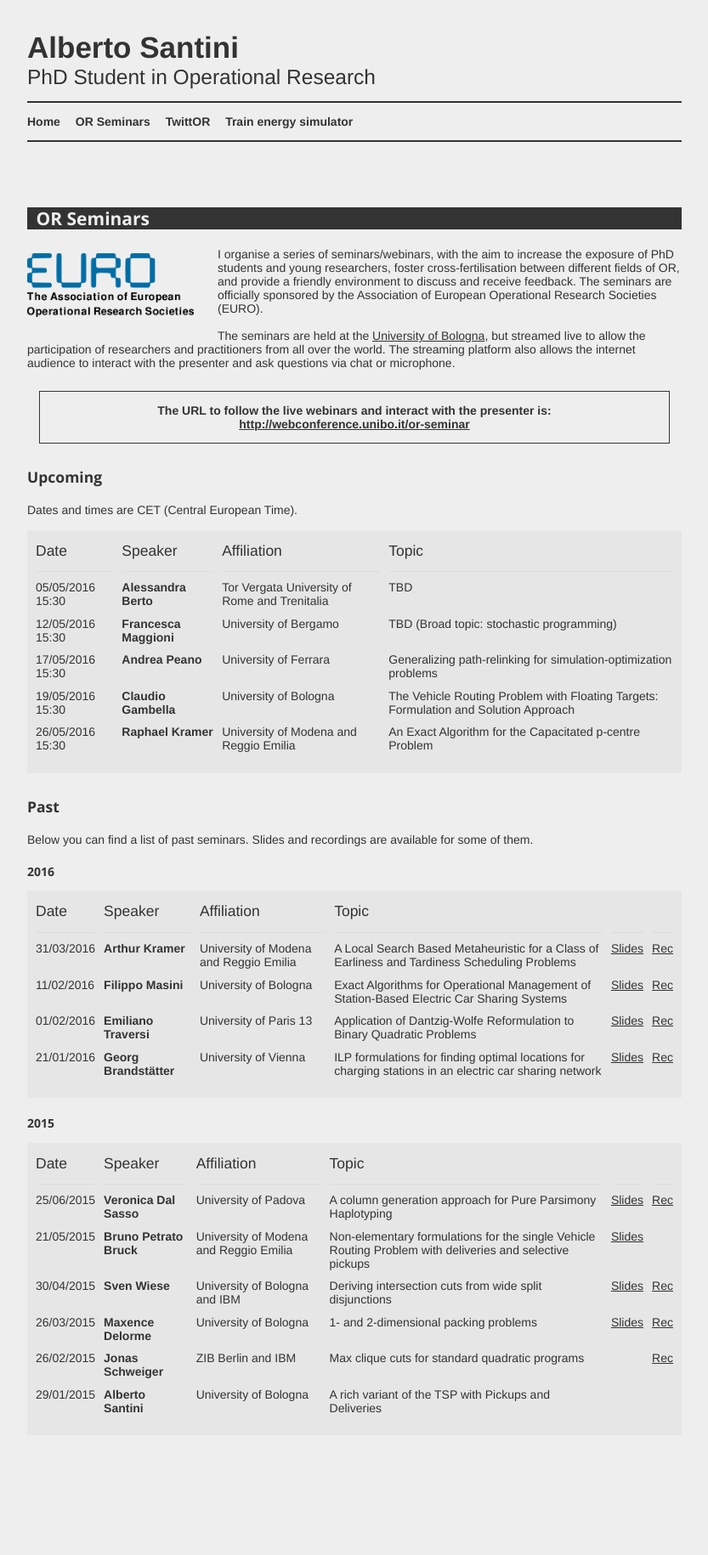
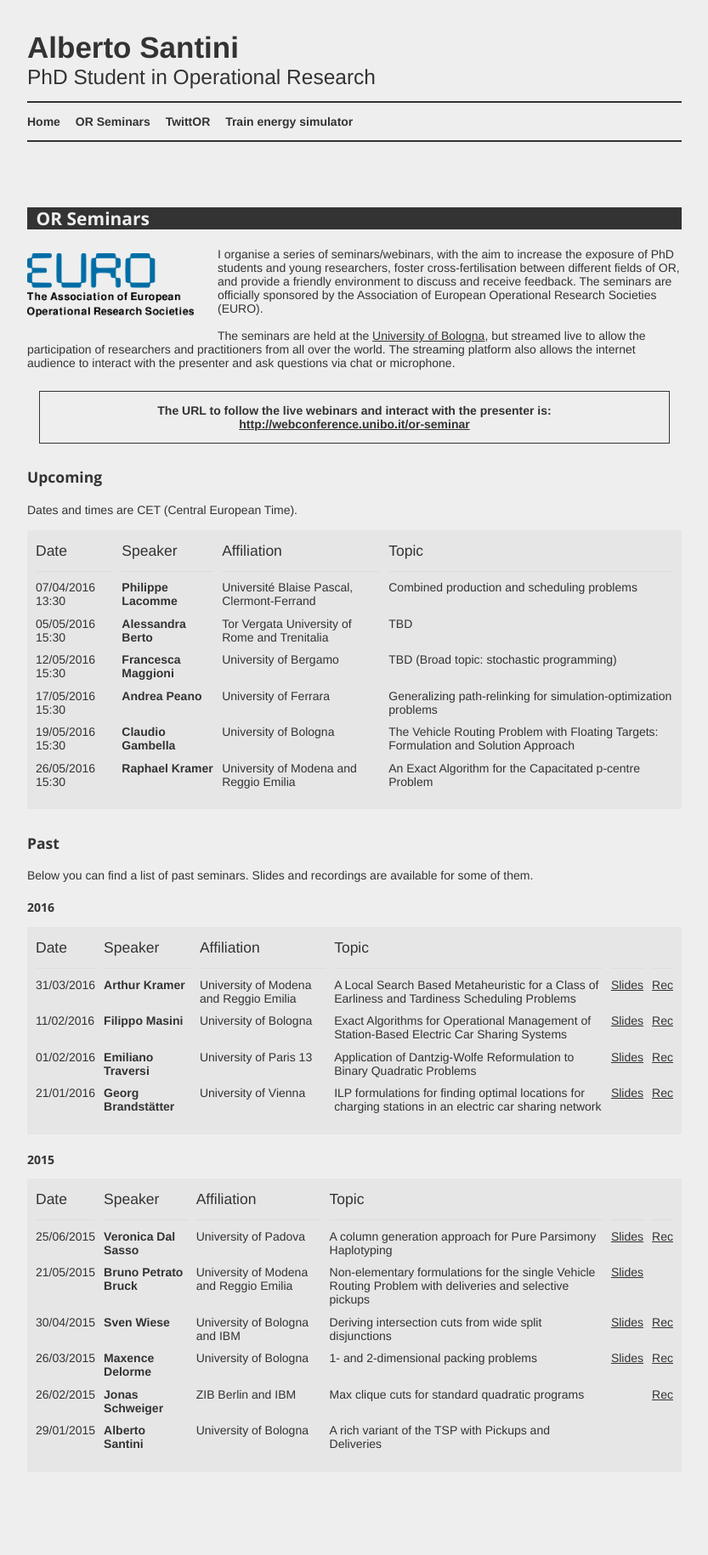
Before and after one commit to alberto-santini/alberto-santini.github.io, a Jekyll site: the page built from seminars/index.md, in a window 1280 px wide. Shown: the whole page at 85% size, without its empty margins (223-1056 px from the left). Built offline with Jekyll 4.4.1, drawn with Linux system fonts in a browser that asks for light colours; before the commit the page ends 1787 px from its top, so only the background shows below that.

Commit message:
Added Philippe's Seminar

```diff
--- a/seminars/index.md
+++ b/seminars/index.md
@@ -25,6 +25,7 @@ Dates and times are CET (Central European Time).
 
 Date | Speaker | Affiliation | Topic
 :----|:--------|:------------|:------
+07/04/2016 13:30 | **Philippe Lacomme** | Université Blaise Pascal, Clermont-Ferrand | Combined production and scheduling problems
 05/05/2016 15:30 | **Alessandra Berto** | Tor Vergata University of Rome and Trenitalia | TBD
 12/05/2016 15:30 | **Francesca Maggioni** | University of Bergamo | TBD (Broad topic: stochastic programming)
 17/05/2016 15:30 | **Andrea Peano** | University of Ferrara | Generalizing path-relinking for simulation-optimization problems
```
